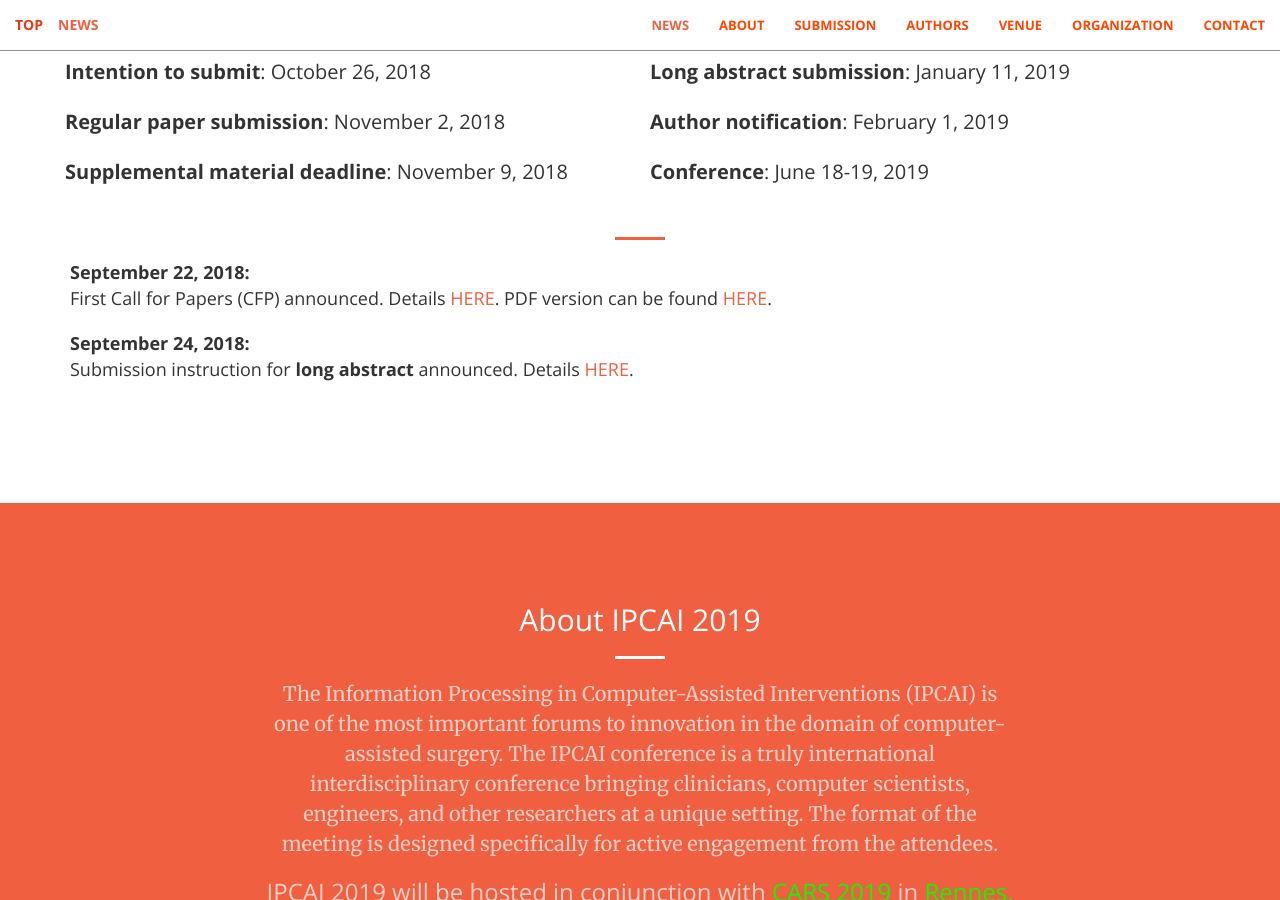
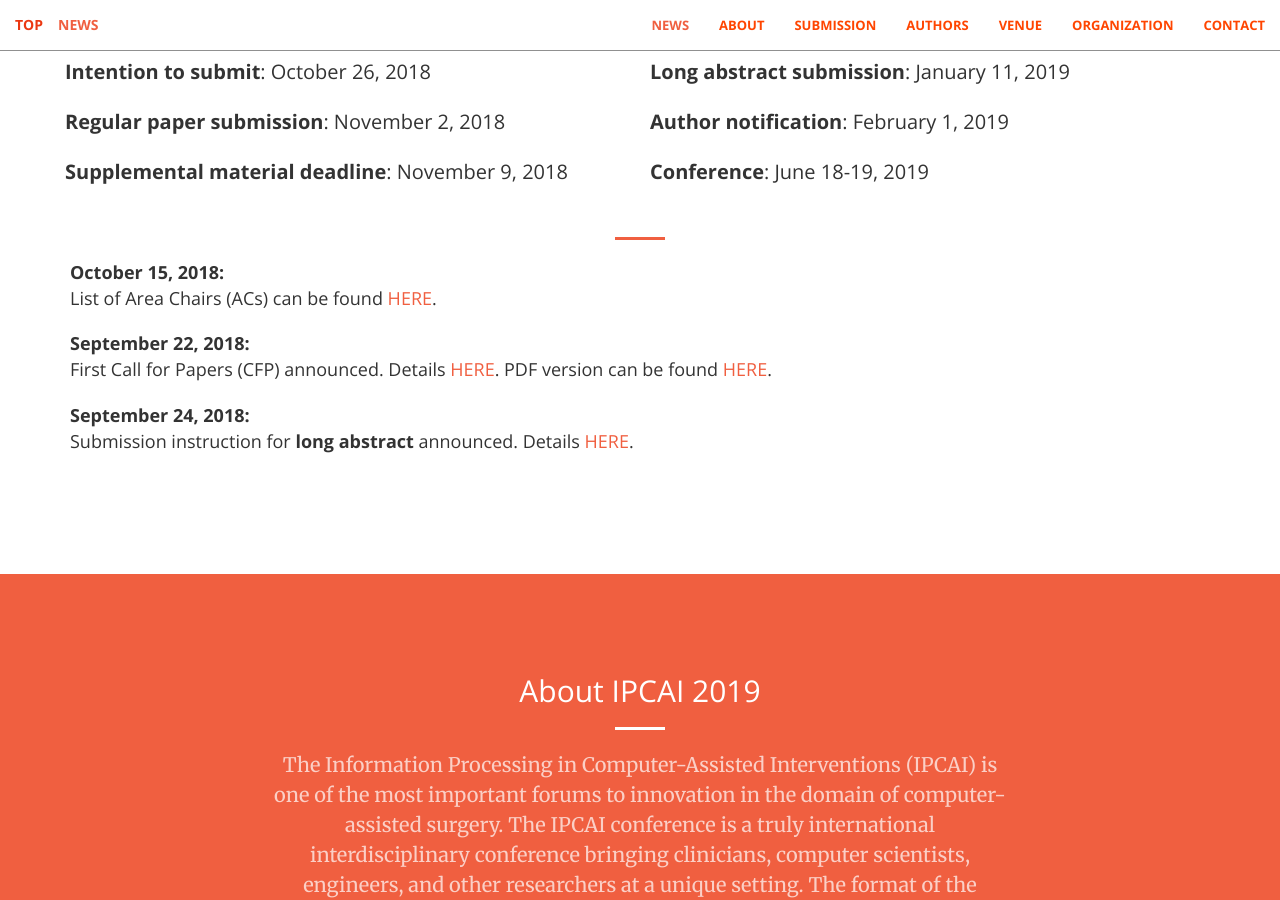
Before and after one commit to ipcai2021/ipcai2021.github.io, a Jekyll site: the page built from index.html, in a window 1280 px wide and 900 px high, scrolled down 1039 px. Built offline with Jekyll 4.4.1, drawn with Linux system fonts in a browser that asks for light colours.

Commit message:
updated the News for the list of ACs.

```diff
--- a/_includes/news.html
+++ b/_includes/news.html
@@ -52,6 +52,9 @@
                 <hr>
                 <h4>
                     <dl>
+                        <dt>October 15, 2018:</dt> <dd>List of Area Chairs (ACs) can be found <a class="page-scroll" href="#committees">HERE</a>.</dd>
+                    </dl>
+                    <dl>
                         <dt>September 22, 2018:</dt> <dd>First Call for Papers (CFP) announced.  Details <a class="page-scroll" href="#CFP">HERE</a>. PDF version can be found <a href="pdf\First_Call_for_Papers.pdf" target="_blank">HERE</a>.</dd>
                     </dl>
                     <dl>
```
